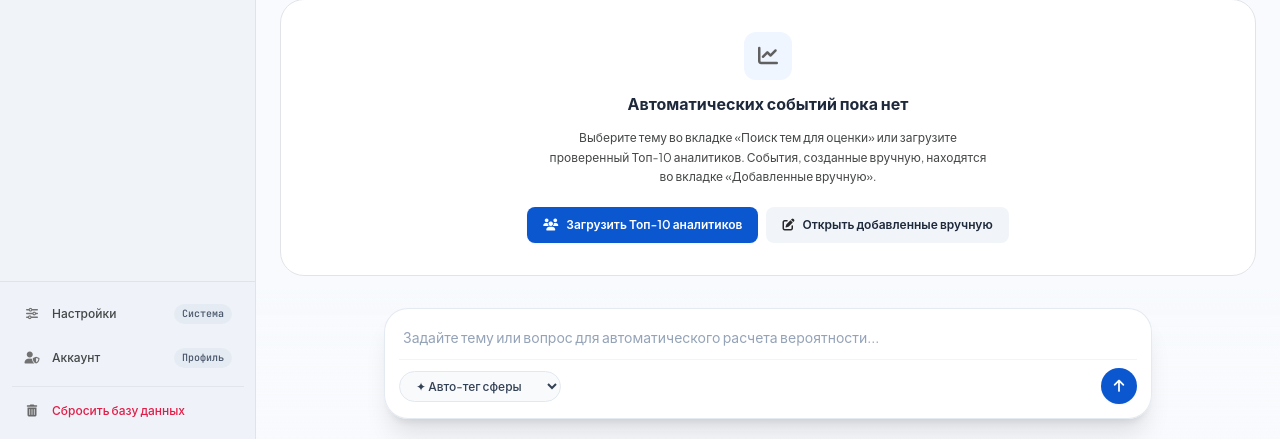
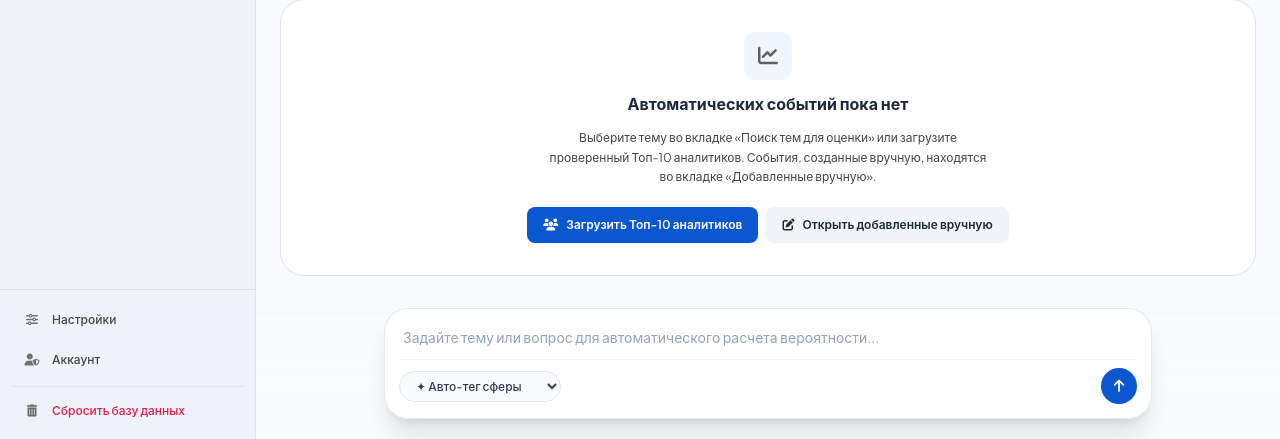
Before and after one commit to coolboy6969/truth-odds, a FastAPI app: page / in a window 1280 px wide. Shown: the part 361-800 px from the top of the page. Run offline with FastAPI, Linux system fonts and the light colour scheme; data comes from the database, SQL or seed files in the repository; data that the repository does not hold is empty; some libraries are stand-ins or nearby versions.

Commit message:
Remove 'Система' and 'Профиль' badges from sidebar Settings and Account tabs

```diff
--- a/app/templates/index.html
+++ b/app/templates/index.html
@@ -179,14 +179,12 @@
                         <i class="fa-solid fa-sliders w-4 text-center text-slate-500"></i>
                         <span>Настройки</span>
                     </span>
-                    <span class="text-[10px] font-mono px-2 py-0.5 rounded-full bg-slate-200/70 text-slate-600">Система</span>
                 </button>
                 <button onclick="switchTab('account')" id="nav-account" class="flex items-center justify-between px-3 py-2.5 rounded-2xl hover:bg-gemini-hover text-gemini-grayText transition text-left">
                     <span class="flex items-center gap-3">
                         <i class="fa-solid fa-user-shield w-4 text-center text-slate-500"></i>
                         <span>Аккаунт</span>
                     </span>
-                    <span class="text-[10px] font-mono px-2 py-0.5 rounded-full bg-slate-200/70 text-slate-600">Профиль</span>
                 </button>
 
                 <div class="my-1 border-t border-gemini-border/80"></div>
```
